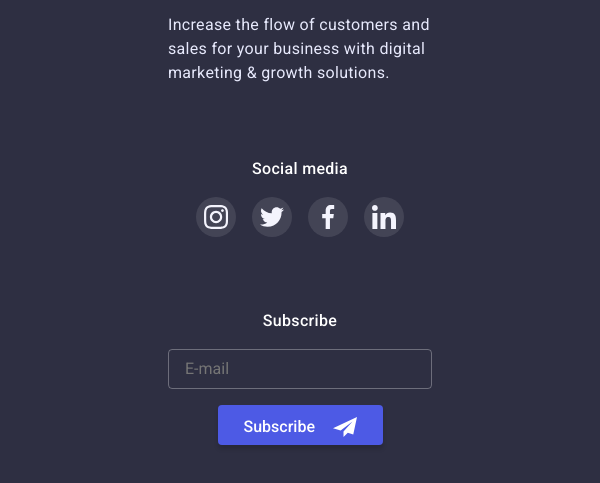
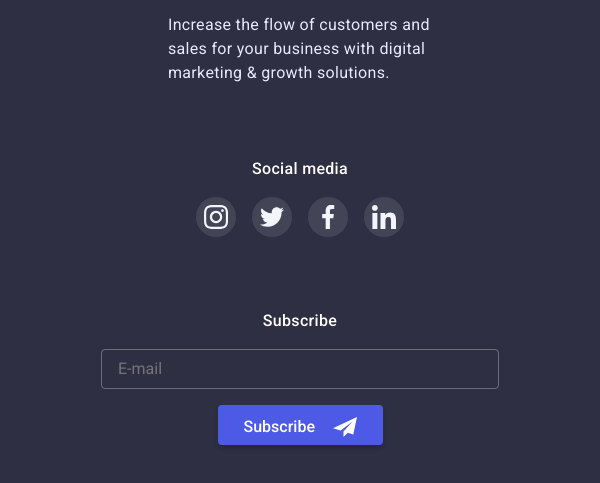
Before and after one commit to ArthurBrook/goit-markup-hw-07, a plain HTML site: page index.html in a window 600 px wide. Shown: the part 4317-4800 px from the top of the page. Drawn offline with nearby package versions, Linux system fonts and the light colour scheme.

Commit message:
Update mobile.css

```diff
--- a/css/mobile.css
+++ b/css/mobile.css
@@ -184,6 +184,7 @@
    }
 
    .footer-input {
+      width: 398px;
       margin-right: 0;
    }
 
```
